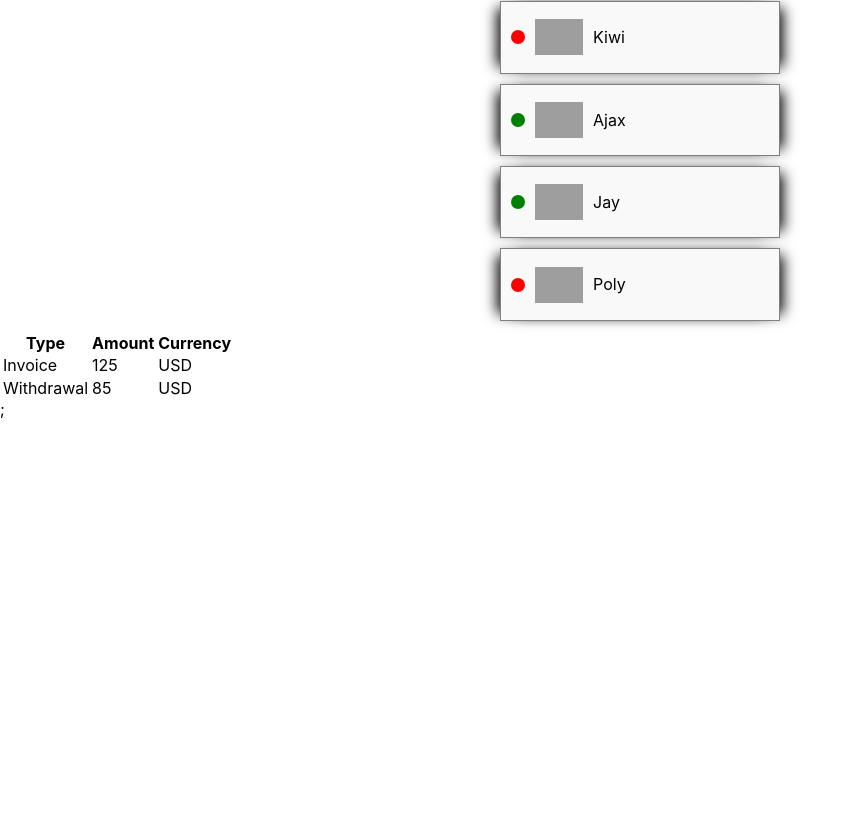
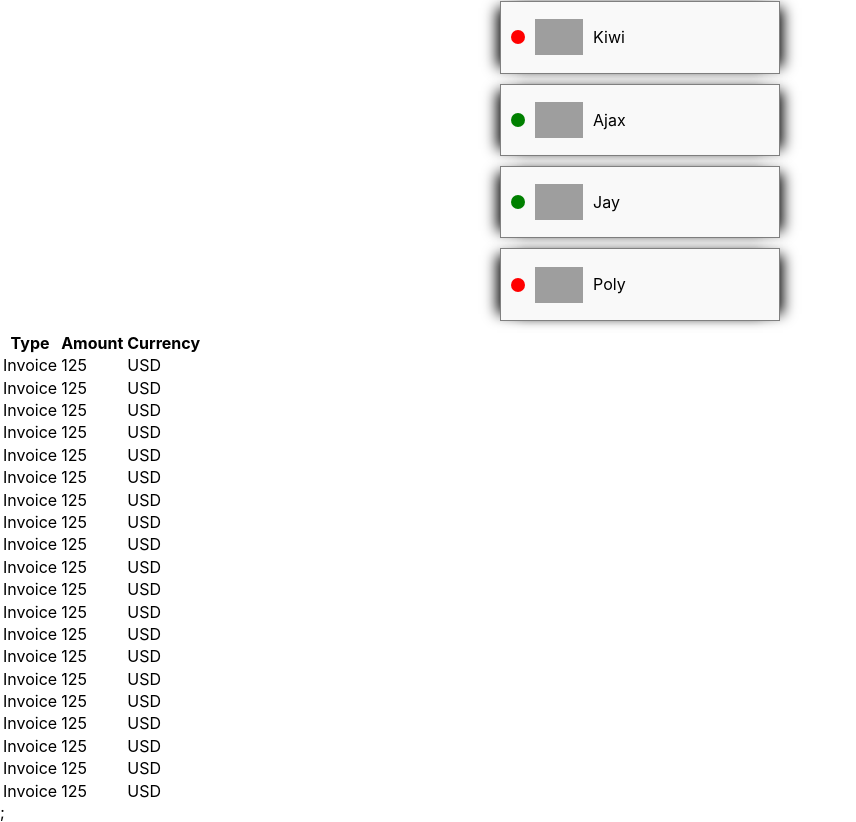
Before and after one commit to Y0less/goit-react-hw-01-components, a React (Create React App) app: page / in a window 1280 px wide. Shown: the part 777-1599 px from the top of the page, without its empty margins (0-856 px from the left). Before the commit the page ends 1196 px from the top, so only its background shows below. Built offline with nearby package versions, Linux system fonts and the light colour scheme; grey boxes are pictures that could not be loaded.

Commit message:
patrial 4.02

```diff
--- a/src/components/TransactionHistory/TransactionHistory.jsx
+++ b/src/components/TransactionHistory/TransactionHistory.jsx
@@ -1,6 +1,7 @@
-export const TransactionHistory = () => {
+export const TransactionHistory = props => {
+console.log('props :>> ', props);
     return (
-        <table class="transaction-history">
+<table className="transaction-history">
     <thead>
         <tr>
             <th>Type</th>
@@ -8,19 +9,19 @@ export const TransactionHistory = () => {
             <th>Currency</th>
         </tr>
     </thead>
+    <tbody>
 
-  <tbody>
+    {props.items.map((item) =>
                     <tr>
             <td>Invoice</td>
             <td>125</td>
             <td>USD</td>
-    </tr>
-    <tr>
-      <td>Withdrawal</td>
-      <td>85</td>
-      <td>USD</td>
-    </tr>
+        </tr>)}
+
+
     </tbody>
 </table>
     )
 }
+
+// {props.items.map(() => )}
```
Lines whose indentation alone changed are shown as unchanged.
